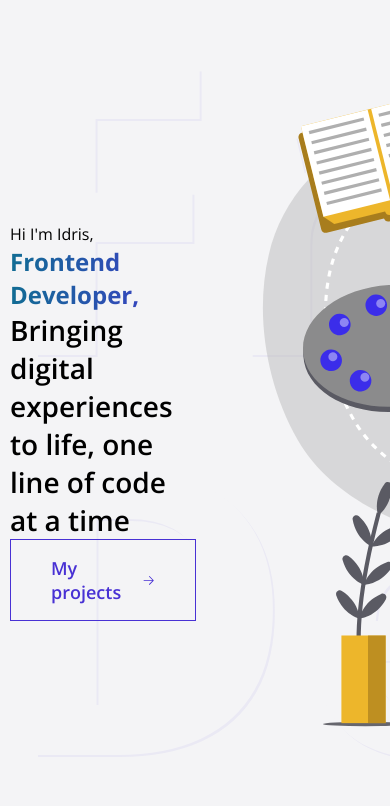
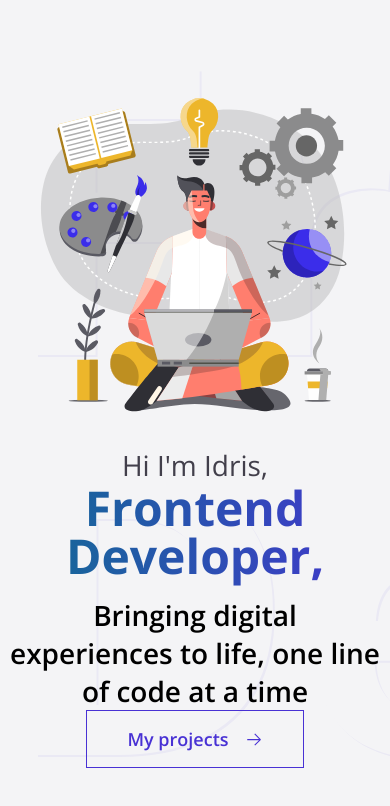
Before and after one commit to idrisaltamimi/portfolio-v4, a React (Vite) app: page / in a window 390 px wide. Shown: the top 806 px of the page. Built offline with nearby package versions, Linux system fonts and the light colour scheme.

Commit message:
add responsive styling

```diff
--- a/src/layout/Home/Home.scss
+++ b/src/layout/Home/Home.scss
@@ -3,21 +3,38 @@
   overflow-x: hidden;
 
   display: flex;
+  flex-direction: column-reverse;
   align-items: center;
-  justify-content: space-between;
+  justify-content: center;
 
-  h1 {
-    span {
+  @media (min-width: 769px) {
+    flex-direction: row;
+  }
+}
+
+.home--desc {
+  display: flex;
+  flex-direction: column;
+  align-items: center;
+  text-align: center;
+
+  @media (min-width: 769px) {
+    align-items: flex-start;
+    text-align: left;
+  }
+
+  .home--overline {
     display: block;
+    color: var(--gray);
     font-size: var(--fs-lg);
     font-weight: 400;
   }
-    .home--title {
+
+  h1 {
     font-size: var(--fs-extra-large);
     line-height: 1;
     font-weight: 700;
     padding-bottom: 1rem;
-    }
   }
 
   h2 {
@@ -31,12 +48,6 @@
       }
     }
   }
-}
-
-.home--desc {
-  display: flex;
-  flex-direction: column;
-  align-items: flex-start;
 
   .hero--action-btn {
     text-decoration: none;
@@ -51,8 +62,13 @@
 }
 
 .hero--img-wrapper {
-  max-width: 700px;
+  max-width: 800px;
   width: 100%;
+  aspect-ratio: 1;
+  img {
+    height: 100%;
+    width: 100%;
+  }
 }
 
 // patterns and decorations //
```
Lines whose indentation alone changed are shown as unchanged.
